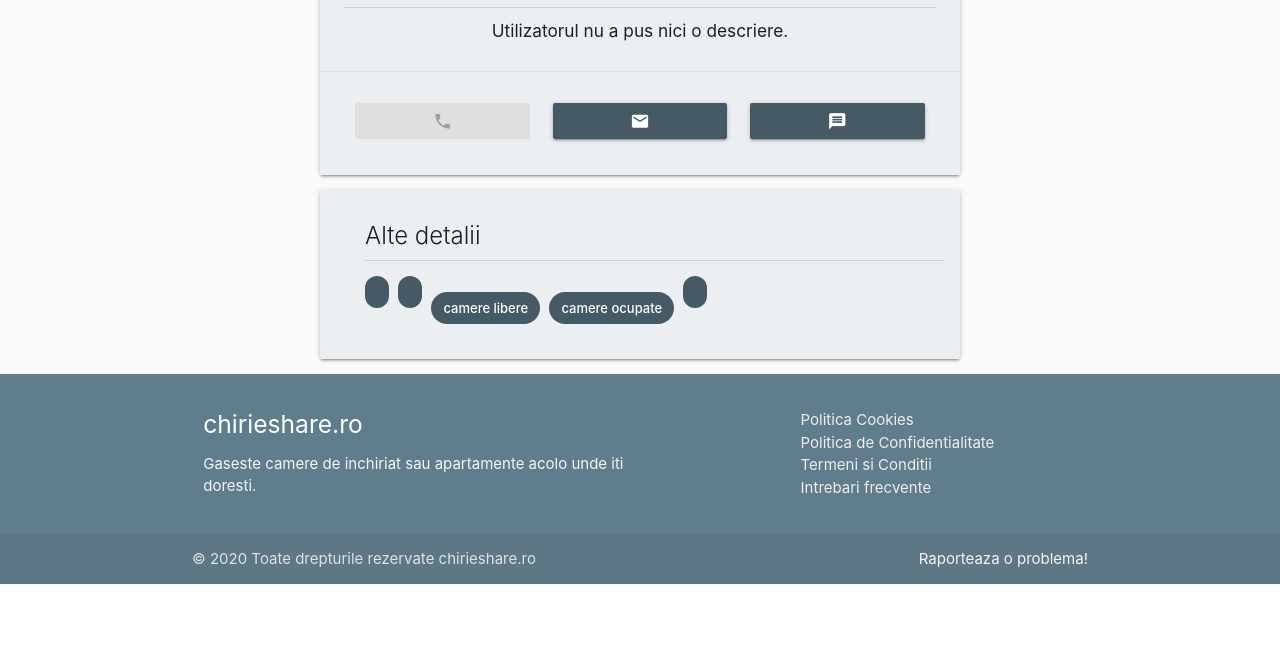
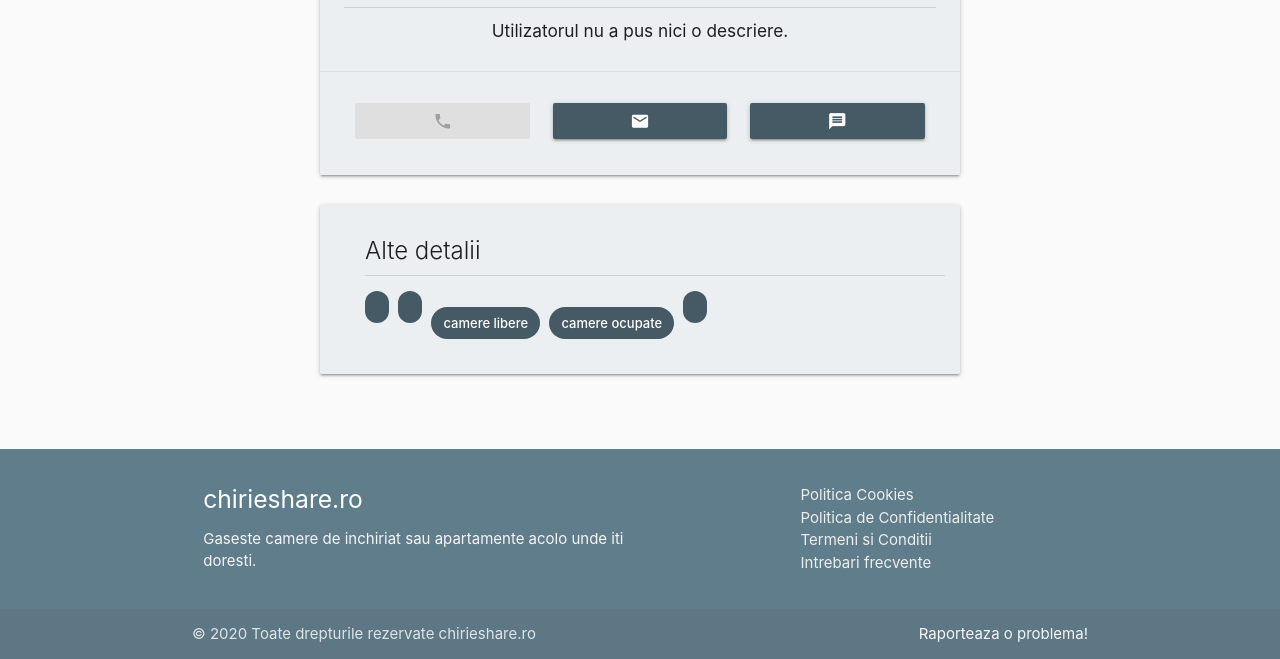
Before and after one commit to ClimenteA/chirieshare-draft, a Django app: template anunturi/templates/anunturi/anunt.html in a window 1280 px wide. Shown: the part 924-1583 px from the top of the page. Before the commit the page ends 1508 px from the top, so only its background shows below. Run offline with Django 3.2, Linux system fonts and the light colour scheme; the template is opened without the code that fills it, so the values that code supplies are empty.

Commit message:
pretified a little bit the listing page, added some spacing

```diff
--- a/anunturi/templates/anunturi/anunt.html
+++ b/anunturi/templates/anunturi/anunt.html
@@ -199,8 +199,12 @@ main {
 .w640 {
     max-width: 640px;
     min-width: 300px;
+    margin-top:2rem;
 }
 
+footer {
+    margin-top: 4rem;
+}
 
 @media (max-width: 639px){
     .w640, #carouselContainer {
```
